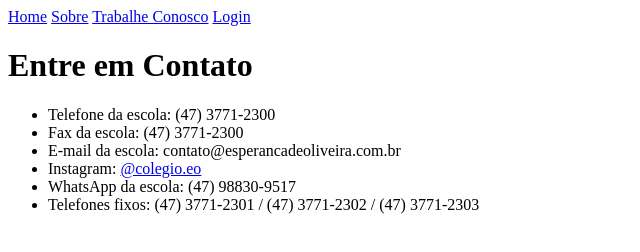
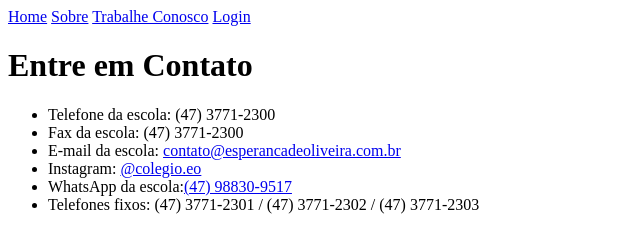
Before and after one commit to lcbittencourt/super-dev8-curso-html-trabalho, a plain HTML site: page contatos.html in a window 1280 px wide. Shown: the whole page, without its empty margins (0-640 px from the left). Drawn offline with Linux system fonts and the light colour scheme.

Commit message:
ajuste de link de contato

```diff
--- a/contatos.html
+++ b/contatos.html
@@ -17,9 +17,9 @@
     <ul>
         <li>Telefone da escola: (47) 3771-2300</li>
         <li>Fax da escola: (47) 3771-2300</li>
-        <li>E-mail da escola: contato@esperancadeoliveira.com.br</li>
+        <li>E-mail da escola: <a href="mailto:contato@esperancadeoliveira.com.br">contato@esperancadeoliveira.com.br</a></li>
         <li>Instagram: <a href="#">@colegio.eo</a></li>
-        <li>WhatsApp da escola: (47) 98830-9517</li>
+        <li>WhatsApp da escola:<a href="https://wa.me/5547988309517">(47) 98830-9517</a></li>
         <li>Telefones fixos: (47) 3771-2301 / (47) 3771-2302 / (47) 3771-2303</li>
     </ul>
 </body>
```
